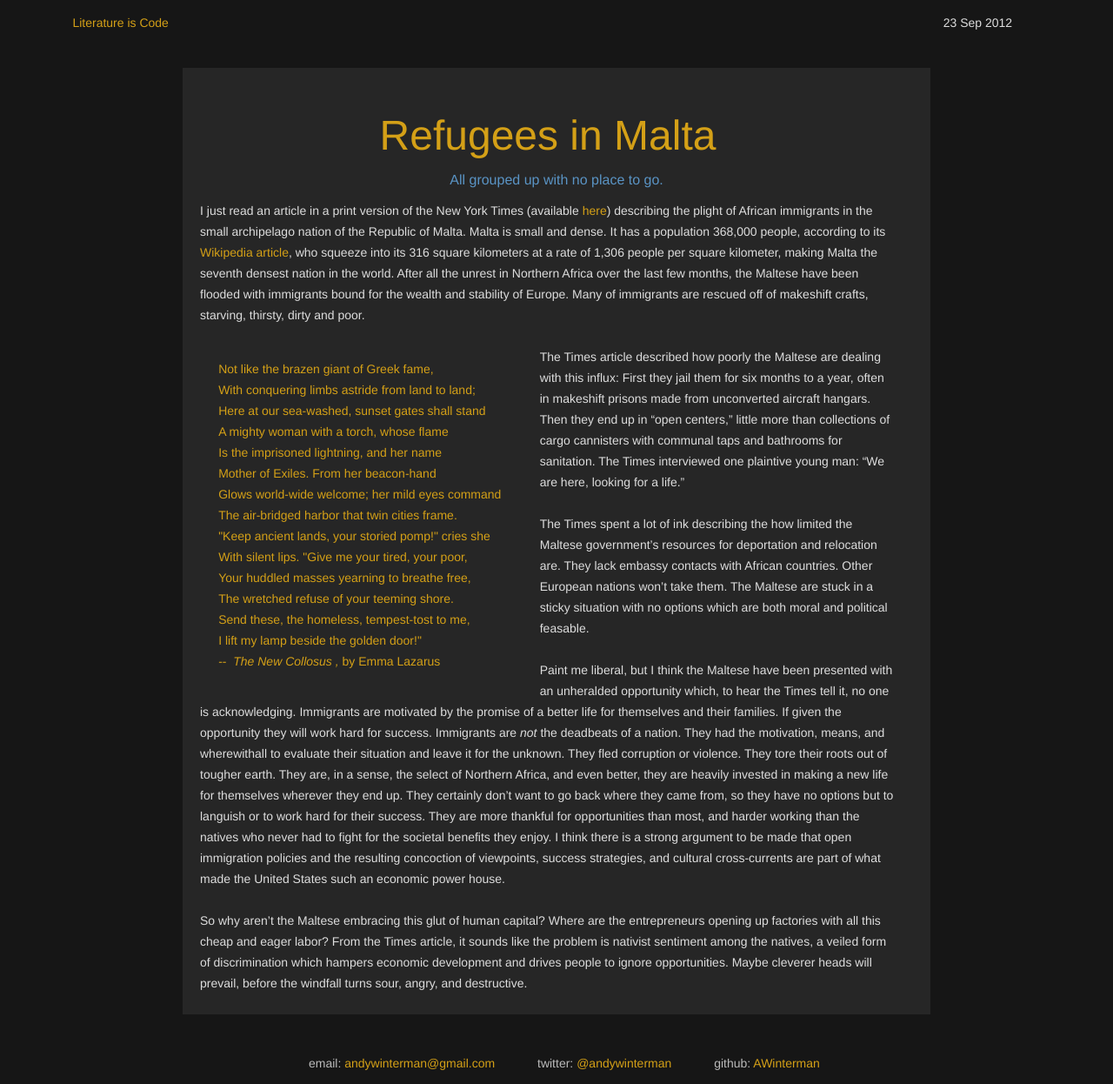
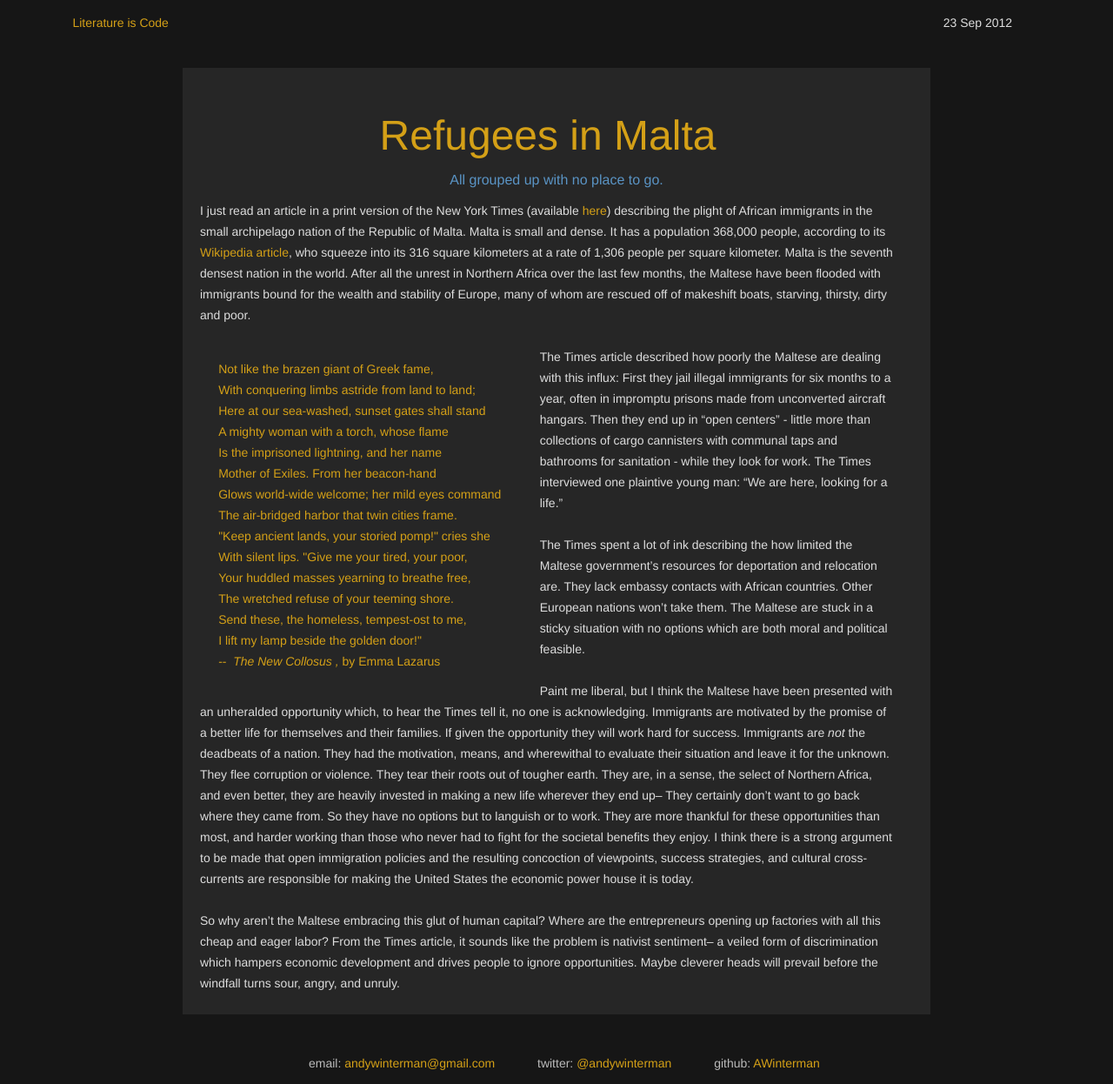
Before and after one commit to AWinterman/awinterman.github.com, a Jekyll site: the page built from _posts/2012-09-23-I-Was-A-Maltese_Refugee.md, in a window 1280 px wide and 1246 px high. Shown: the whole window at 87% size. Built offline with Jekyll 4.4.1, drawn with Linux system fonts in a browser that asks for light colours; Markdown is read by kramdown in place of the engine named in the settings.

Commit message:
spelling, language tweeks

```diff
--- a/_posts/2012-09-23-I-Was-A-Maltese_Refugee.md
+++ b/_posts/2012-09-23-I-Was-A-Maltese_Refugee.md
@@ -10,11 +10,11 @@ describing the plight of African immigrants in the small archipelago nation of
 the Republic of Malta. Malta is small and dense. It has a population 368,000
 people, according to its [Wikipedia
 article](http://en.wikipedia.org/wiki/Malta), who squeeze into its 316 square
-kilometers at a rate of 1,306 people per square kilometer, making Malta the
+kilometers at a rate of 1,306 people per square kilometer.  Malta is the
 seventh densest nation in the world. After all the unrest in Northern Africa
 over the last few months, the Maltese have been flooded with immigrants bound
-for the wealth and stability of Europe. Many of immigrants are rescued off of
-makeshift crafts, starving, thirsty, dirty and poor.
+for the wealth and stability of Europe, many of whom are rescued off of
+makeshift boats, starving, thirsty, dirty and poor.
 
 <div class="poem">
 	Not like the brazen giant of Greek fame,
@@ -29,45 +29,44 @@ makeshift crafts, starving, thirsty, dirty and poor.
 	With silent lips. "Give me your tired, your poor,
 	Your huddled masses yearning to breathe free,
 	The wretched refuse of your teeming shore.
-	Send these, the homeless, tempest-tost to me,
+	Send these, the homeless, tempest-ost to me,
 	I lift my lamp beside the golden door!"
 	-- <em> The New Collosus ,</em> by Emma Lazarus
 </div>
 
 The Times article described how poorly the Maltese are dealing with this
-influx: First they jail them for six months to a year, often in makeshift
+influx: First they jail illegal immigrants for six months to a year, often in impromptu
 prisons made from unconverted aircraft hangars. Then they end up in "open
-centers," little more than collections of cargo cannisters with communal taps
-and bathrooms for sanitation. The Times interviewed one plaintive young man:
+centers" - little more than collections of cargo cannisters with communal taps
+and bathrooms for sanitation - while they look for work. The Times interviewed one plaintive young man:
 "We are here, looking for a life."
 
 The Times spent a lot of ink describing the how limited the Maltese
 government's resources for deportation and relocation are. They lack embassy
 contacts with African countries. Other European nations won't take them. The
 Maltese are stuck in a sticky situation with no options which are both moral and
-political feasable.
+political feasible.
 
 Paint me liberal, but I think the Maltese have been presented with an
 unheralded opportunity which, to hear the Times tell it, no one is
 acknowledging. Immigrants are motivated by the promise of a better life for
-themselves and their families. If given the opportunity they will work hard
-for success. Immigrants are *not* the deadbeats of a nation. They
- had the motivation,  means, and  wherewithall to evaluate their
-situation and leave it for the unknown. They fled corruption or violence.  They
-tore their roots out of tougher earth. They are, in a sense, the select of
-Northern Africa, and even better, they are heavily invested in making a
-new life for themselves wherever they end up. They certainly don't want to go
-back where they came from, so they have no options but to languish or to work
-hard for their success. They are more thankful for opportunities than most, and
-harder working than the natives who never had to fight for the societal
-benefits they enjoy. I think there is a strong argument to be made that
-open immigration policies and the resulting concoction of viewpoints, success
-strategies, and cultural cross-currents are part of what made the United States
-such an economic power house.
+themselves and their families. If given the opportunity they will work hard for
+success. Immigrants are *not* the deadbeats of a nation. They had the
+motivation,  means, and  wherewithal to evaluate their situation and leave it
+for the unknown. They flee corruption or violence.  They tear their roots out
+of tougher earth. They are, in a sense, the select of Northern Africa, and even
+better, they are heavily invested in making a new life wherever they end up--
+They certainly don't want to go back where they came from. So they have no
+options but to languish or to work. They are more thankful for these opportunities
+than most, and harder working than those who never had to fight for the
+societal benefits they enjoy. I think there is a strong argument to be made
+that open immigration policies and the resulting concoction of viewpoints,
+success strategies, and cultural cross-currents are responsible for making the
+United States the economic power house it is today.
 
 So why aren't the Maltese embracing this glut of human capital? Where are the
 entrepreneurs opening up factories with all this cheap and eager labor? From
-the Times article, it sounds like the problem is nativist sentiment among the
-natives, a veiled form of discrimination which hampers economic development and
-drives people to ignore opportunities. Maybe cleverer heads will prevail,
-before the windfall turns sour, angry, and destructive.
+the Times article, it sounds like the problem is nativist sentiment-- a veiled
+form of discrimination which hampers economic development and drives people to
+ignore opportunities. Maybe cleverer heads will prevail before the windfall
+turns sour, angry, and unruly.
```
